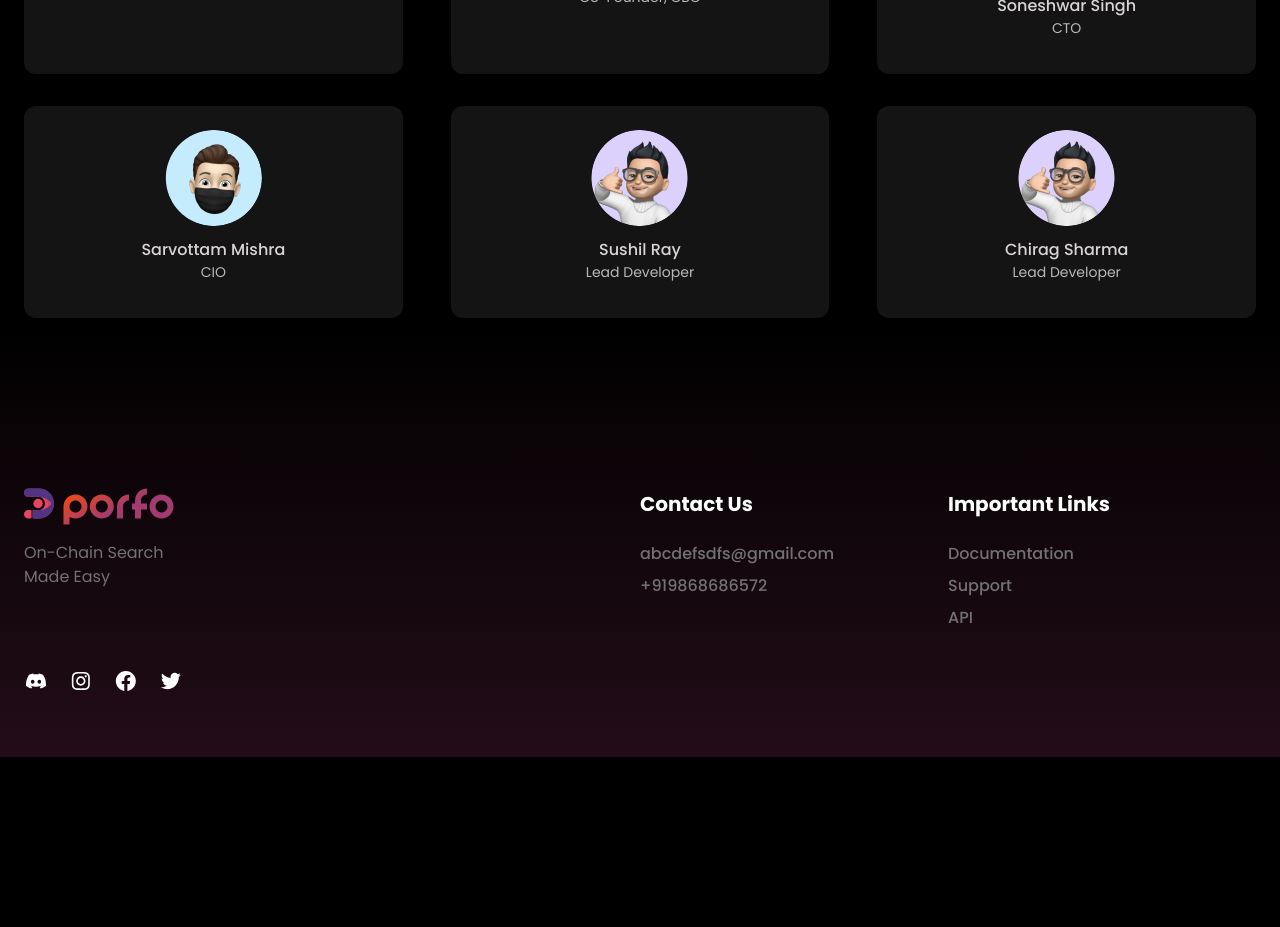
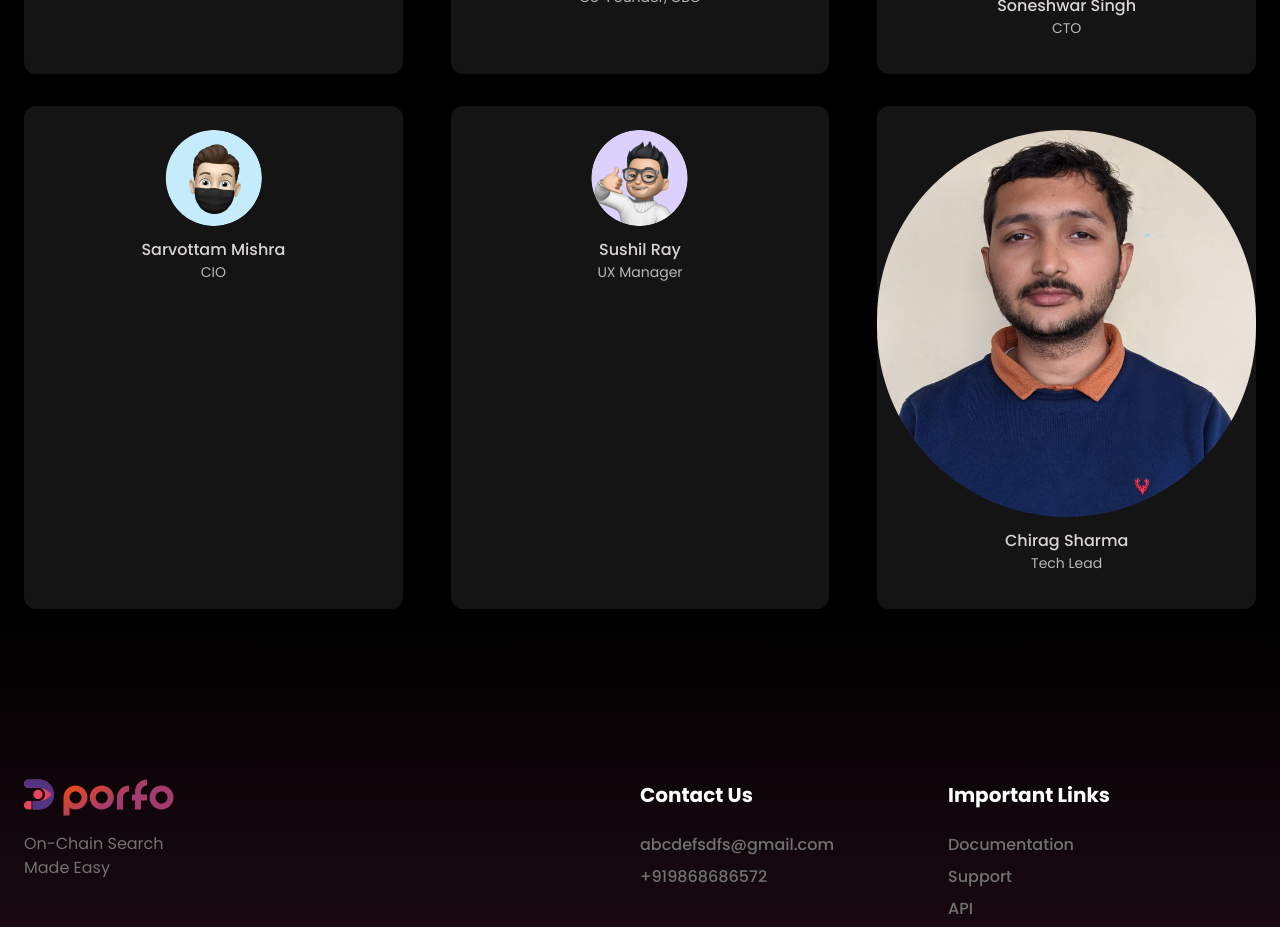
Before and after one commit to Porfo-Foundation/porfo-homepage, a Next.js app: page / in a window 1280 px wide. Shown: the part 5800-6727 px from the top of the page. Before the commit the page ends 6557 px from the top, so only its background shows below. Built offline with nearby package versions, Linux system fonts and the light colour scheme.

Commit message:
team section

```diff
--- a/src/components/LandingPage/TeamMembers.js
+++ b/src/components/LandingPage/TeamMembers.js
@@ -24,13 +24,13 @@ function TeamMembers() {
     },
     {
       name: "Sushil Ray",
-      role: "Lead Developer",
+      role: "UX Manager",
       image: "/landing-page/memoji-2.png",
     },
     {
       name: "Chirag Sharma",
-      role: "Lead Developer",
-      image: "/landing-page/memoji-2.png",
+      role: "Tech Lead",
+      image: "/landing-page/chirag.jpeg",
     },
   ];
   return (
```
Also changed, not shown: public/landing-page/chirag.jpeg (added).
